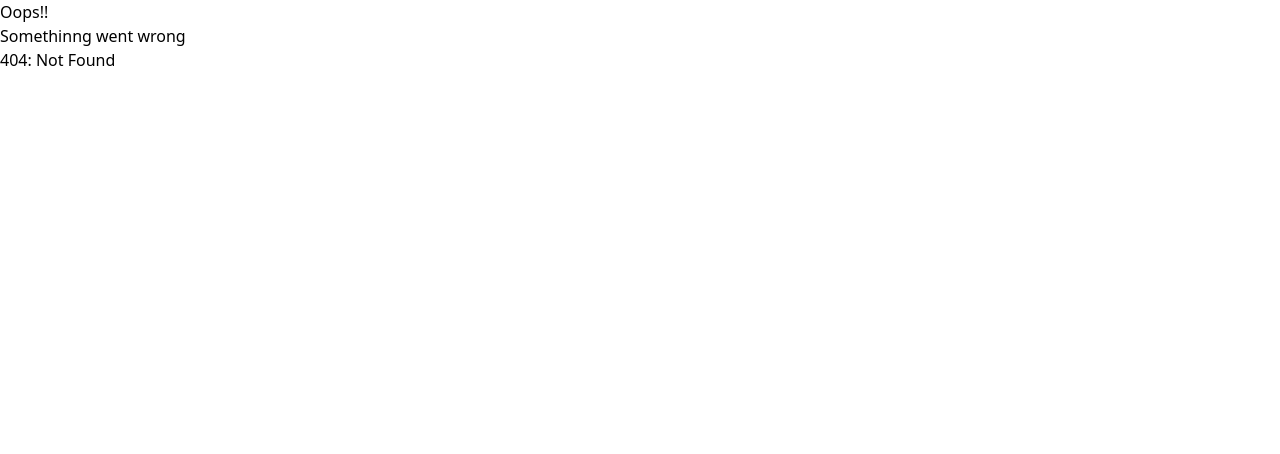
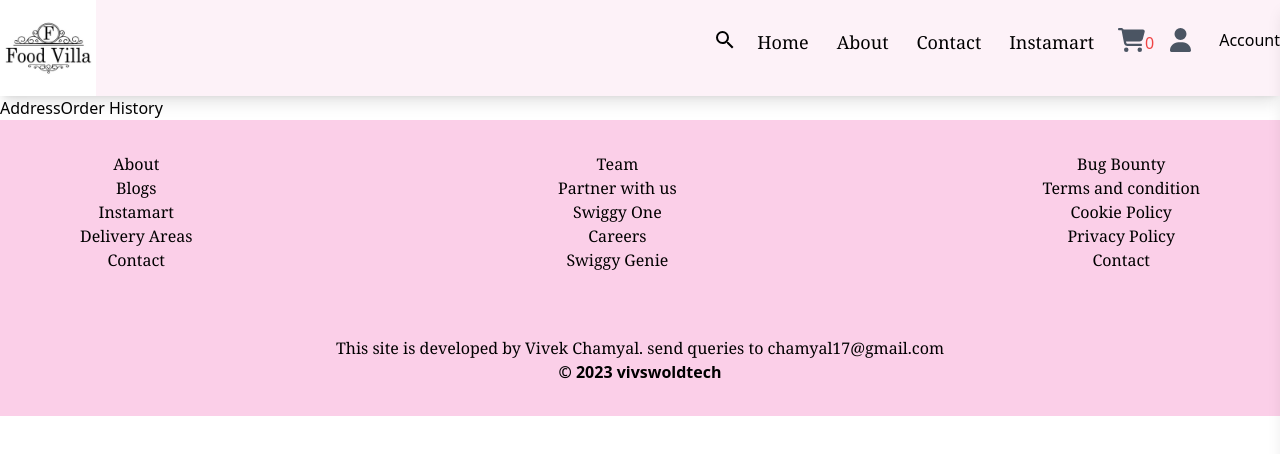
Before and after one commit to vivuser/Foodapp-frontend, a React (Create React App) app: page /account in a window 1280 px wide. Before the commit this address had no page. Shown: the top 454 px of the page. Built offline with nearby package versions, Linux system fonts and the light colour scheme.

Commit message:
sbdhjskjdhsj

```diff
--- a/src/App.js
+++ b/src/App.js
@@ -21,6 +21,7 @@ import OrderStatus from "./components/OrderStatus";
 import PasswordReset from "./components/PasswordReset";
 import { UserProvider } from "./components/userContext";
 import { RestaurantProvider } from "./components/restaurantContext";
+import Profile from "./components/Profile";
 
  const AppLayout = () => {
 
@@ -102,6 +103,10 @@ export const appRouter = createBrowserRouter([
             {
                 path: '/reset-password/:resTok',
                 element: <PasswordReset/>
+            },
+            {
+                path: '/account',
+                element: <Profile/>
             }
         ]
     }
--- /dev/null
+++ b/src/Utils/orderSlice.js
@@ -0,0 +1,19 @@
+import { createSlice } from "@reduxjs/toolkit";
+
+const orderSlice = createSlice({
+    name: "orderHistory",
+    initialState: {
+        orders: [], //an array to store order History
+    },
+    reducers: {
+        addOrder: (state, action) => {
+            state.orders.push(action.payload);
+        },
+        clearOrderHistory: (state) => {
+            state.orders = [];
+        }
+    }
+});
+
+export const { addOrder, clearOrderHistory } = orderSlice.actions;
+export default orderSlice.reducer;
--- a/src/Utils/store.js
+++ b/src/Utils/store.js
@@ -1,9 +1,11 @@
 import { configureStore } from "@reduxjs/toolkit"
 import cartSlice from "./cartSlice.js";
+import orderSlice from "./orderSlice.js";
 
 const store = configureStore({
     reducer: {
         cart: cartSlice,
+        orderHisory: orderSlice,
     }
 });
 
--- /dev/null
+++ b/src/components/AddressTab.js
@@ -0,0 +1,11 @@
+import React from 'react'
+
+const AddressTab = () => {
+  return (
+    <div>
+
+    </div>
+  )
+}
+
+export default AddressTab
--- a/src/components/Body.js
+++ b/src/components/Body.js
@@ -37,7 +37,7 @@
     const data = await fetch("https://www.swiggy.com/dapi/restaurants/list/v5?lat=30.6884695&lng=76.7260057&page_type=DESKTOP_WEB_LISTING");
 
     const json = await data.json();
-    const restaurant_array = (json?.data?.cards[2]?.card?.card?.gridElements?.infoWithStyle?.restaurants)
+    const restaurant_array = (json?.data?.cards[4]?.card?.card?.gridElements?.infoWithStyle?.restaurants)
     const offerLatest =  json?.data?.cards[0]?.card?.card?.gridElements?.infoWithStyle?.info;
     const offerCards =  json?.data?.cards[1]?.card?.card?.gridElements?.infoWithStyle?.info;
     console.log(restaurant_array)
--- a/src/components/Cart.js
+++ b/src/components/Cart.js
@@ -12,6 +12,8 @@ import { useNavigate } from 'react-router-dom';
 import LoginOnCheckout from "./LoginOnCheckout";
 import SignUpOnCheckout from "./SignUpOnCheckout";
 import '../index.css';
+import { addOrder } from "../Utils/orderSlice";
+import { clearOrderHistory } from "../Utils/orderSlice";
 
 
 const Cart = () => {
@@ -43,20 +45,10 @@ if (!summarizedCart[element.item.id]){
 
 console.log(Object.values(summarizedCart))
 
-// const handleDecrementQuantity = (itemId) => {
-//   console.log(itemId)
-//   const itemToUpdate = cartItems.find(item => item.item.id === itemId);
-//   if (itemToUpdate) {
-//     console.log(dispatch(decrementItem(itemToUpdate.item.id)));
-//   }
-// };
-
 const handleDecrementQuantity = (item) => {
   console.log(item);
   dispatch(decrementItem(item));
 };
-
-
 
 const handleIncrementQuantity = (itemId) => {
   console.log(itemId)
@@ -84,6 +76,7 @@ const handleSubmitInfo = async(e) =>{
       }
     })
     const responseData = placeOrder.data;
+    dispatch(addOrder(responseData));
     const dbId = responseData.order._id
     console.log('ResponseData', dbId)
 
--- /dev/null
+++ b/src/components/FavouriteTab.js
@@ -0,0 +1,11 @@
+import React from 'react'
+
+const FavouriteTab = () => {
+  return (
+    <div>
+
+    </div>
+  )
+}
+
+export default FavouriteTab
--- a/src/components/Header.js
+++ b/src/components/Header.js
@@ -104,23 +104,35 @@ const Header = () => {
                             className="ml-1 mr-4 text-2xl text-gray-600"
                         />}
                     </Link>
+                <Link to='/account'>
+                    <li>
+                    Account
+                    </li>
+                </Link>
             </ul>
         </div>
     </div>
-    {isCartHovered &&
+    {isCartHovered && cartItems.length>0 ?
         (<div className="flex justify-end">
         <div className="w-10 h-10 bg-white transform rotate-45 absolute z-50" style={{margin: '-22px 56px 12px 4px' }}></div>
         <div className="w-60 h-80 bg-white absolute z-50 items-end mr-8" style={{margin: '-20px 50px 12px 4px', border: '1px solid #f5f5f5', borderTop: 'none' }}>
-            <div className="m-4 mb-1 font-serif">{restaurantInfo.name}</div>
-            <div className=" ml-4 font-serif text-xs text-gray-600">{restaurantInfo.locality}</div>
+            <div className="m-4 mb-1 font-serif">{restaurantInfo?.name}</div>
+            <div className=" ml-4 font-serif text-xs text-gray-600">{restaurantInfo?.locality}</div>
             <div className=" ml-4 mt-3 font-serif text-xs text-blue-500 font-bold">VIEW FULL MENU</div>
             <hr className="m-2 mt-4"></hr>
-             {cartItems.map((item, index)=>{
-                return (<div className="ml-4 mt-3 font-serif text-xs text-black">{item.item.name}</div>)
+             {cartItems?.map((item, index)=>{
+                return (<div className="ml-4 mt-3 font-serif text-xs text-black">{item?.item?.name}</div>)
             })}
         </div>
         </div>
-        )
+        ): (isCartHovered &&
+        <div className="flex justify-end">
+        <div className="w-10 h-10 bg-white transform rotate-45 absolute z-50" style={{margin: '-22px 56px 12px 4px' }}></div>
+        <div className="w-60 h-30 bg-white absolute z-50 items-end mr-8" style={{margin: '-20px 50px 12px 4px', border: '1px solid #f5f5f5', borderTop: 'none' }}>
+            <div className=" ml-4 mt-3 font-serif text-md text-blue-500 font-bold">CART EMPTY</div>
+            <p className="m-4 text-sm">Good food is always cooking! Go ahead, order some yummy items from the menu.</p>
+        </div>
+        </div>)
         }
     </>);
 };
--- /dev/null
+++ b/src/components/OrderHistory.js
@@ -0,0 +1,11 @@
+import React from 'react'
+
+const OrderHistory = () => {
+  return (
+    <div>
+
+    </div>
+  )
+}
+
+export default OrderHistory
--- /dev/null
+++ b/src/components/Profile.js
@@ -0,0 +1,42 @@
+import React, { useState } from 'react';
+import AddressTab from './AddressTab';
+import OrderHistory from './OrderHistory';
+import FavouriteTab from './FavouriteTab';
+
+const Profile = () => {
+    const [activeTab , setActiveTab] = useState('address');
+
+    const handleTabClick = (tabName) => {
+        setActiveTab(tabName);
+    };
+
+    return (
+        <div>
+            <div className='profile-tabs'>
+                <button onClick={() => handleTabClick('address')}
+                className={activeTab === 'address' ? 'active':''}
+                >
+                Address
+                </button>
+                <button onClick={() => handleTabClick('orderHistory')}
+                className={activeTab === 'orderHistory' ? 'active': ''}
+                >
+                Order History
+                </button>
+                <button onClick={() => handleTabClick('favourites')}
+                className={activeTab === 'favourites' ? 'active' : ''}
+                >
+                </button>
+            </div>
+            <div className='profile-content'>
+                {activeTab === 'address' && <AddressTab/>}
+                {activeTab === 'orderHistory' && <OrderHistory/>}
+                {activeTab === 'favourites' && <FavouriteTab/>}
+            </div>
+
+        </div>
+    )
+
+}
+
+export default Profile;
```
